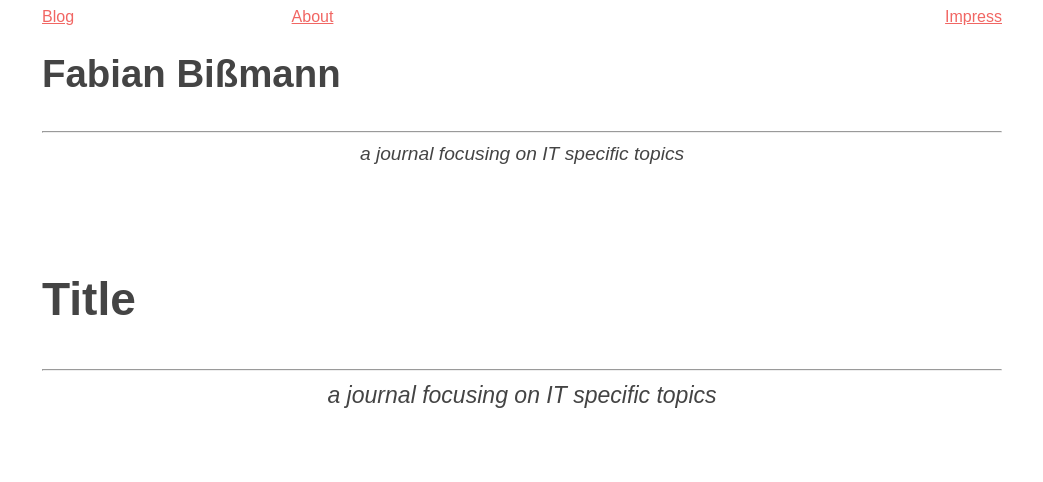
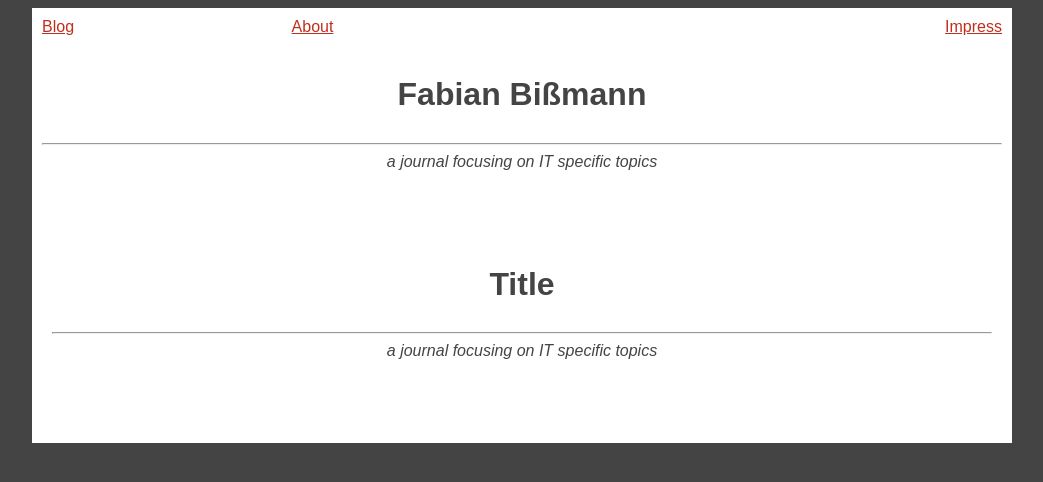
Before and after one commit to 1dollarsteak/1dollarsteak.github.io, a Jekyll site: the page built from index.html, in a window 1280 px wide. Shown: the top 482 px of the page, without its empty margins (118-1161 px from the left). Built offline with Jekyll 4.4.1, drawn with Linux system fonts in a browser that asks for light colours.

Commit message:
Add grey background and fix the positioning of the content

```diff
--- a/_sass/main.scss
+++ b/_sass/main.scss
@@ -1,8 +1,10 @@
 #content {
   margin: 0 auto;
-  max-width: 50em;
-  font: 1.2em sans-serif;
+  padding: .6em;
+  max-width: 60em;
+  font-family: sans-serif;
   color: #444;
+  background-color: #fff;
 }
 
 #navbar {
@@ -18,6 +20,7 @@
 #headline {
   display: grid;
   grid-template-columns: 1fr;
+  justify-items: center;
 }
 
 #subtitle {
@@ -28,7 +31,11 @@
 }
 
 a, a:visited {
-  color: #f16663;
+  color: #c02f1d;
+}
+
+body {
+  background-color: #444;
 }
 
 hr {
@@ -37,11 +44,13 @@ hr {
 
 nav {
   margin: 0 auto;
+  padding: .6em;
   max-width: 60em;
   font-family: sans-serif;
   display: grid;
   grid-template-columns: 1fr 1fr 3fr;
   grid-column-gap: 10%;
+  background-color: #fff;
 }
 
 .emphasize {
```
